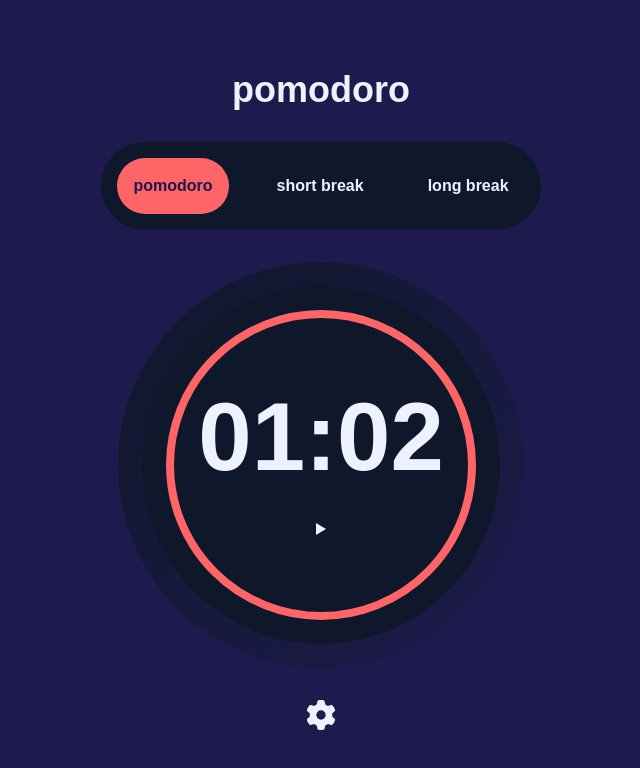
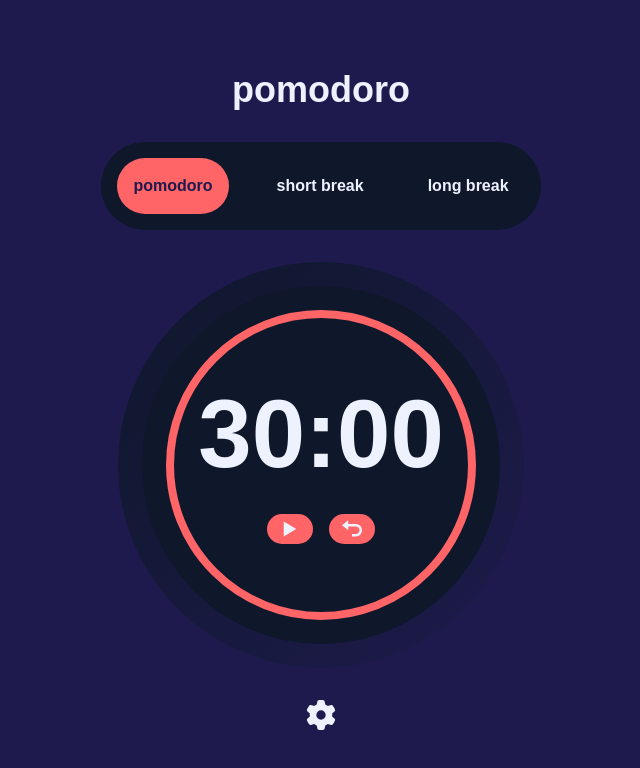
Before and after one commit to wellendorfmatthew/pomodoro, a Next.js app: page / in a window 1280 px wide. Shown: the top 768 px of the page, without its empty margins (319-959 px from the left). Built offline with nearby package versions, Linux system fonts and the light colour scheme.

Commit message:
Added pausing, playing, and rewinding time

```diff
--- a/config/modes.ts
+++ b/config/modes.ts
@@ -4,22 +4,22 @@ export const modes : Mode[] = [
     {
         mode: "pomodoro",
         time: {
-            minutes: 1,
-            seconds: 2
+            minutes: 30,
+            seconds: 0
         }
     },
     {
         mode: "short break",
         time: {
-            minutes: 1,
-            seconds: 3
+            minutes: 5,
+            seconds: 0
         }
     },
     {
         mode: "long break",
         time: {
-            minutes: 1,
-            seconds: 4
+            minutes: 10,
+            seconds: 0
         }
     },
 ]
--- a/src/app/components/timer/timer.tsx
+++ b/src/app/components/timer/timer.tsx
@@ -10,12 +10,10 @@ type TimerProps = {
 }
 
 export default function Timer({mode}: TimerProps) {
-    //const [total, setTotal] = useState(62);
-    let total = 62;
-    const [time, setTime] = useState("01:02");
+    const [total, setTotal] = useState(mode.time.minutes * 60 + mode.time.seconds);
     const [timeMode, setTimeMode] = useState<TimerModes>("Pause");
 
-    const getTime = (totalTime: number) => {
+    const getFormattedTime = (totalTime: number) => {
         const hours = Math.floor((totalTime / 3600) % 60); // When time is in seconds, divide by 3600, divide by 60, then take remainder of that
         const minutes = Math.floor((totalTime / 60) % 60); // When time is in seconds, divide by 60, then divide by 60 again and take the remainder
         const seconds = Math.floor(totalTime % 60); // When time is in seconds, divide by 60, then take the remainder
@@ -23,32 +21,43 @@ export default function Timer({mode}: TimerProps) {
         return `${minutes.toString().padStart(2, "0")}:${seconds.toString().padStart(2, "0")}`;
     }
 
-    // useEffect(() => {
-    //     let intervalId = setInterval(() => {
-    //         console.log(total);
-    //         setTotal((prev) => {
-    //             if (prev === 0) {
-    //                 clearInterval(intervalId);
-    //                 return 0;
-    //             } else {
-    //                 return prev - 1;
-    //             }
-    //         })
-    //     }, 1000)
-    //     return () => clearInterval(intervalId);
-    // }, []);
+    const formattedTime = getFormattedTime(total);
 
-    // useEffect(() => {
-    //     setTime(getTime(total));
-    // }, [total]);
+    const resetTime = () => {
+        const resetTotal = mode.time.minutes * 60 + mode.time.seconds;
+        setTimeMode("Pause");
+        setTotal(resetTotal);
+    }
+
+    useEffect(() => {
+        if (timeMode === "Pause") {
+            return;
+        }
+
+        let intervalId = setInterval(() => {
+            console.log(total);
+
+            setTotal((prev) => {
+                if (prev > 0) {
+                    return prev - 1;
+                }
+
+                clearInterval(intervalId);
+                return 0;
+            })
+        }, 1000)
+
+        return () => clearInterval(intervalId);
+    }, [timeMode]);
 
     return (
         <div className="rounded-full bg-linear-to-br from-quaternary to-primary p-6 aspect-square">
             <div className="rounded-full bg-quaternary p-6 aspect-square">
                 <div className="rounded-full border-8 border-secondary flex flex-col items-center justify-center gap-8 p-6 aspect-square">
-                    <h1 className="text-8xl font-bold">{time}</h1>
+                    <h1 className="text-8xl font-bold">{formattedTime}</h1>
                     <div className="flex items-center justify-center gap-4">
-                        <button><BiPlay size={24} /></button>
+                        <button className="bg-secondary rounded-full px-2 cursor-pointer" onClick={() => setTimeMode((prev) => (prev === "Pause" ? "Play" : "Pause"))}>{timeMode === "Pause" ? <BiPlay size={30} /> : <BiPause size={30} />}</button>
+                        <button className="bg-secondary rounded-full px-2 cursor-pointer" onClick={() => resetTime()}><BiUndo size={30} /></button>
                     </div>
                 </div>
             </div>
```
